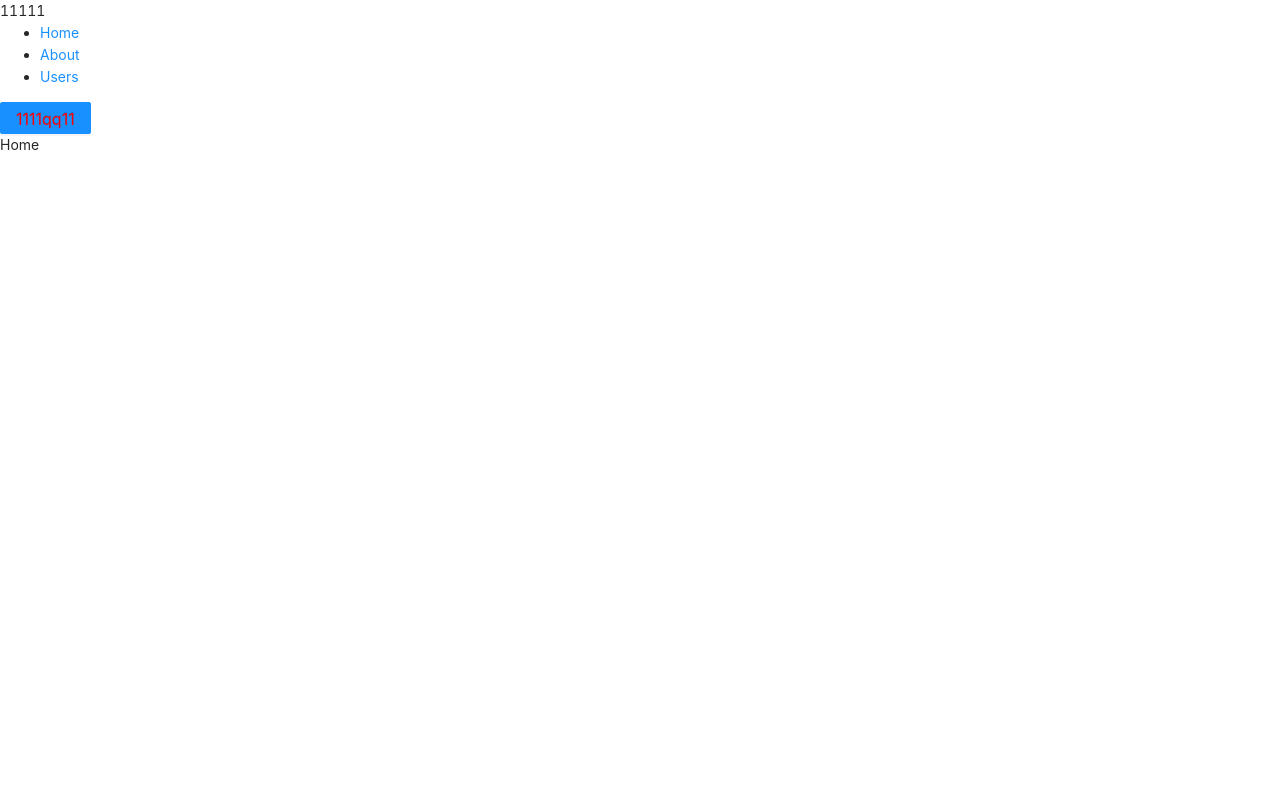
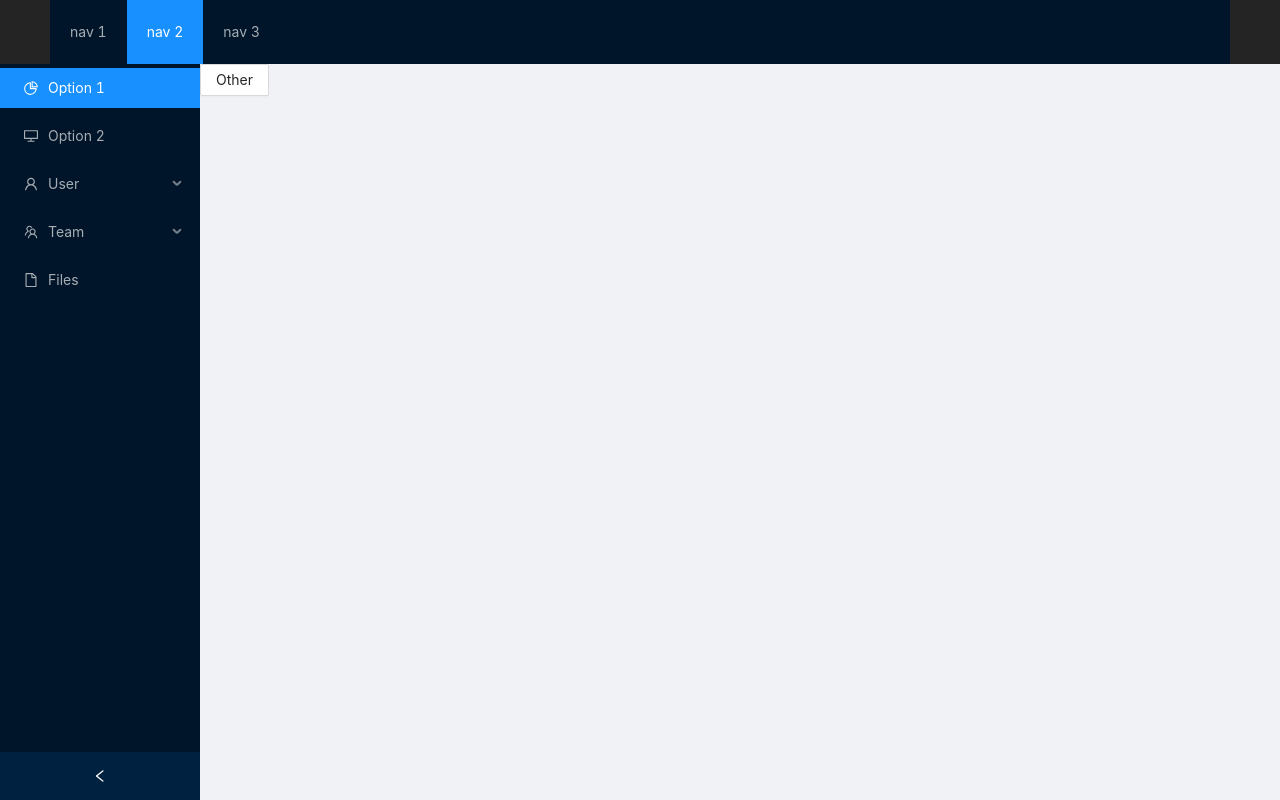
Before and after one commit to qwlach/create-react-by-webpack, a React app: page /#/other in a window 1280 px wide. Before the commit this address led to /. Built offline with nearby package versions, Linux system fonts and the light colour scheme.

Commit message:
chore: 接入antd菜单

```diff
--- a/config/webpack-base-config.js
+++ b/config/webpack-base-config.js
@@ -10,7 +10,8 @@ module.exports = {
   resolve: {
     extensions: ['.js', '.jsx'],
     alias: {
-      "@Utils": path.resolve('./src/utils')
+      "@Utils": path.resolve('./src/utils'),
+      "@": path.resolve('./src/component')
     }
   },
   module: {
--- a/package.json
+++ b/package.json
@@ -48,8 +48,12 @@
     "core-js": "^3.9.1",
     "lodash": "^4.17.21",
     "react": "^17.0.2",
+    "react-dnd": "^14.0.2",
+    "react-dnd-html5-backend": "^14.0.0",
     "react-dom": "^17.0.2",
     "react-redux": "^7.2.3",
+    "react-router": "^5.2.0",
+    "react-router-config": "^5.1.1",
     "react-router-dom": "^5.2.0",
     "redux": "^4.0.5",
     "redux-devtools-extension": "^2.13.9",
--- a/src/App.js
+++ /dev/null
@@ -1,105 +0,0 @@
-import React, { PureComponent } from 'react';
-import {
-  BrowserRouter as Router,
-  Switch,
-  Route,
-  Link,
-  useParams
-} from "react-router-dom";
-import { Button } from 'antd';
-import classNames from 'classnames';
-import { loadBridge } from './store';
-import './index.less';
-
-class App extends PureComponent {
-
-  static defaultProps = {
-    value: 11111
-  }
-
-  handleChange = () => {
-    const { setCurrentPage } = this.props;
-    setCurrentPage({
-      path: "value",
-      value: 2222
-    })
-  }
-
-  render() {
-    const { value } = this.props;
-    console.log(value)
-    var btnClass = classNames({
-      'qiweilong': true,
-      'testColor': true,
-    });
-    return (
-      <>
-        <div onClick={this.handleChange}>{value}</div>
-        <Router>
-          <div>
-            <nav>
-              <ul>
-                <li>
-                  <Link to="/">Home</Link>
-                </li>
-                <li>
-                  <Link to="/about">About</Link>
-                </li>
-                <li>
-                  <Link to="/users">Users</Link>
-                </li>
-              </ul>
-            </nav>
-            <Button type="primary" className={btnClass}>1111qq11</Button>
-            <Switch>
-              <Route path="/" exact component={Home} />
-
-              <Route path="/about" exact component={About} />
-
-              <Route path="/users" component={Users} />
-              {/* <Route path="/about/:id" component={Users} /> */}
-              <Route path="" render={() => <div>not found</div>} />
-
-            </Switch>
-          </div>
-        </Router>
-      </>
-    )
-  }
-}
-
-function About(props) {
-  console.log(useParams())
-  return (
-    <div>
-      <Switch>
-        <Route path="/about/:id" component={Users} />
-
-      </Switch>
-      <div onClick={() => props.history.push('/about/1')}>
-        About
-      </div>
-    </div>
-  )
-}
-function Users() {
-  console.log(useParams())
-  return (
-    <div>
-      Users
-    </div>
-  )
-}
-function Home(props) {
-  console.log(props);
-  console.log(useParams())
-  return (
-    <div onClick={() => props.history.push('./about')}>
-      Home
-    </div>
-  )
-}
-
-export default loadBridge({
-  mapStateToPropsKey: []
-})(App);
--- /dev/null
+++ b/src/container/Home/index.js
@@ -0,0 +1,19 @@
+import React, { PureComponent } from 'react';
+import { Button } from 'antd';
+
+import { loadBridge } from '../../store';
+
+class Home extends PureComponent {
+
+  render() {
+    return (
+      <Button>
+        Home
+      </Button>
+    )
+  }
+}
+
+export default loadBridge({
+  mapStateToPropsKey: []
+})(Home);
--- /dev/null
+++ b/src/container/Other/index.js
@@ -0,0 +1,19 @@
+import React, { PureComponent } from 'react';
+import { Button } from 'antd';
+
+import { loadBridge } from '../../store';
+
+class Other extends PureComponent {
+
+  render() {
+    return (
+      <Button>
+        Other
+      </Button>
+    )
+  }
+}
+
+export default loadBridge({
+  mapStateToPropsKey: []
+})(Other);
--- a/src/index.js
+++ b/src/index.js
@@ -1,19 +1,66 @@
-import React, { isValidElement } from 'react';
+import React, { useState } from 'react';
 import ReactDom from 'react-dom';
 import { Provider } from 'react-redux';
 import { createStore } from './store';
-import App from './App';
+import { Layout, Menu, Breadcrumb } from 'antd';
+import { UserOutlined, PieChartOutlined, DesktopOutlined, TeamOutlined, FileOutlined } from '@ant-design/icons';
 
-function Abb() {
-  return <div>1111</div>
-}
+import Route from './routers';
+import './index.less';
 
-const Root = () => {
+const prefixcls = 'qiweilong';
+const { SubMenu } = Menu;
+const { Header, Content, Sider} = Layout;
+
+function App() {
+
+  const [sideCollapse, setSideCollapse] = useState(false);
+
+  const handleCollapse = () => {
+    setSideCollapse(!sideCollapse);
+  }
+
   return (
     <Provider store={createStore()}>
-      <App />
+      <Layout>
+        <Header className={`${prefixcls}-header`}>
+          <Menu theme="dark" mode="horizontal" defaultSelectedKeys={['2']}>
+            <Menu.Item key="1">nav 1</Menu.Item>
+            <Menu.Item key="2">nav 2</Menu.Item>
+            <Menu.Item key="3">nav 3</Menu.Item>
+          </Menu>
+        </Header>
+        <Layout className={`${prefixcls}-container`}>
+          <Sider className={`${prefixcls}-leftContainer`} collapsible collapsed={sideCollapse} onCollapse={handleCollapse}>
+            <Menu theme="dark" defaultSelectedKeys={['1']} mode="inline">
+              <Menu.Item key="1" icon={<PieChartOutlined />}>
+                Option 1
+              </Menu.Item>
+              <Menu.Item key="2" icon={<DesktopOutlined />}>
+                Option 2
+              </Menu.Item>
+              <SubMenu key="sub1" icon={<UserOutlined />} title="User">
+                <Menu.Item key="3">Tom</Menu.Item>
+                <Menu.Item key="4">Bill</Menu.Item>
+                <Menu.Item key="5">Alex</Menu.Item>
+              </SubMenu>
+              <SubMenu key="sub2" icon={<TeamOutlined />} title="Team">
+                <Menu.Item key="6">Team 1</Menu.Item>
+                <Menu.Item key="8">Team 2</Menu.Item>
+              </SubMenu>
+              <Menu.Item key="9" icon={<FileOutlined />}>
+                Files
+              </Menu.Item>
+            </Menu>
+          </Sider>
+          <Content className={`${prefixcls}-rightContainer`}>
+            <Route />
+          </Content>
+        </Layout>
+
+      </Layout>
     </Provider>
   )
 }
 
-ReactDom.render(<Root />, document.querySelector('#root'));
+ReactDom.render(<App />, document.querySelector('#root'));
--- a/src/index.less
+++ b/src/index.less
@@ -2,9 +2,28 @@
 
 
 .@{prefix} {
-  color: red;
+  &-header {
+    height: 64px;
+    color: #fff;
+
+    background-color:  rgba(0, 0, 0, 0.85);
+  }
+  &-container {
+    overflow: hidden;
+    height: calc(100vh - 64px);
+    .leftContainer {
+      float: left;
+      width: 220px;
+      height: inherit;
+      // background-color: rgba(0, 0, 0, 0.85);
+      background-color: #fff;
+    }
+    .rightContainer {
+      float: right;
+      height: inherit;
+      background-color: #f0f2f5;
+      padding: 20px;
+      width: calc(100vw - 220px);
+    }
+  }
 }
-
-.testColor {
-  font-size: 16px;
-}
--- /dev/null
+++ b/src/routers/index.js
@@ -0,0 +1,31 @@
+import React, { lazy, Suspense} from 'react';
+import { Route as OriginRoute, HashRouter, Switch } from 'react-router-dom';
+import Route from './wrapperRouter';
+
+const SuspenseComponent = Component => props => {
+  return (
+    <Suspense fallback={<div>1111</div>}>
+      <Component {...props} />
+    </Suspense>
+  )
+}
+
+function NotFound () {
+  return <div>404 Not Found</div>
+}
+
+const HomeComponent = lazy(() => import('../container/Home'));
+const OtherComponent = lazy(() => import('../container/Other'));
+
+export default function Routes() {
+  return (
+    <HashRouter>
+      <Switch>
+        <OriginRoute exact path='/' component={SuspenseComponent(HomeComponent)} />
+        <OriginRoute exact path='/other' component={SuspenseComponent(OtherComponent)} />
+        <Route component={NotFound}/>
+      </Switch>
+
+    </HashRouter>
+  )
+}
--- /dev/null
+++ b/src/routers/wrapperRouter.js
@@ -0,0 +1,28 @@
+import React, { useState, useEffect } from 'react';
+import { Route } from 'react-router-dom';
+
+function NoAuth () {
+  return (
+    <div>
+      没权限
+    </div>
+  )
+}
+
+export default function WrapperRouter({ path = '', component, ...props }) {
+  const [isAuth, setIsAuth] = useState(false);
+
+  useEffect(
+    () => {
+      setIsAuth(true);
+    },
+    [path]
+  )
+
+  return (
+    <Route
+      path={path}
+      component={isAuth ? component : NoAuth}
+    />
+  )
+}
```
Also changed, not shown: src/component/index.js (added).
